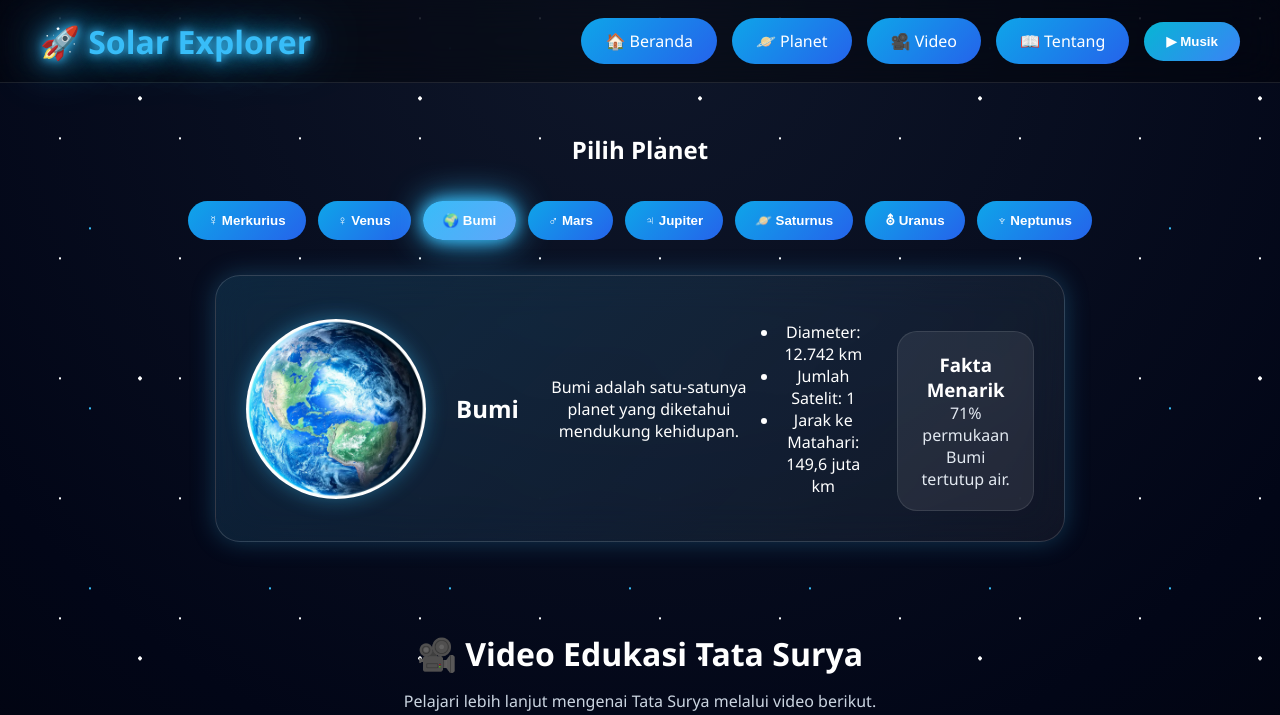
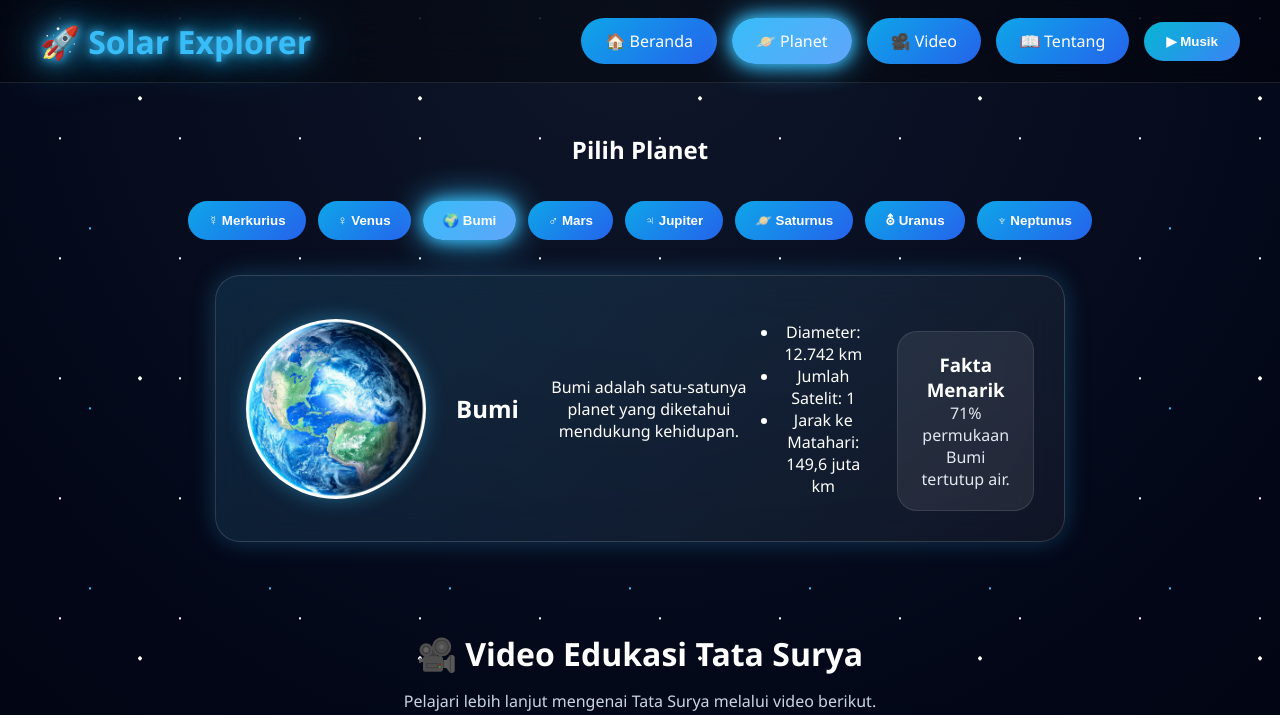
Before and after one commit to daffinadewi09-spec/solar-explorer, a plain HTML site: page planet.html in a window 1280 px wide. Shown: the top 715 px of the page. Drawn offline with Linux system fonts and the light colour scheme.

Commit message:
Update style.css

```diff
--- a/css/style.css
+++ b/css/style.css
@@ -1251,3 +1251,16 @@ height:50px;
     color:#e2e8f0;
 }
 }
+.active-nav{
+
+    background:
+    linear-gradient(
+        135deg,
+        #38bdf8,
+        #60a5fa
+    ) !important;
+
+    box-shadow:
+    0 0 15px #38bdf8,
+    0 0 30px #38bdf8;
+}
```
